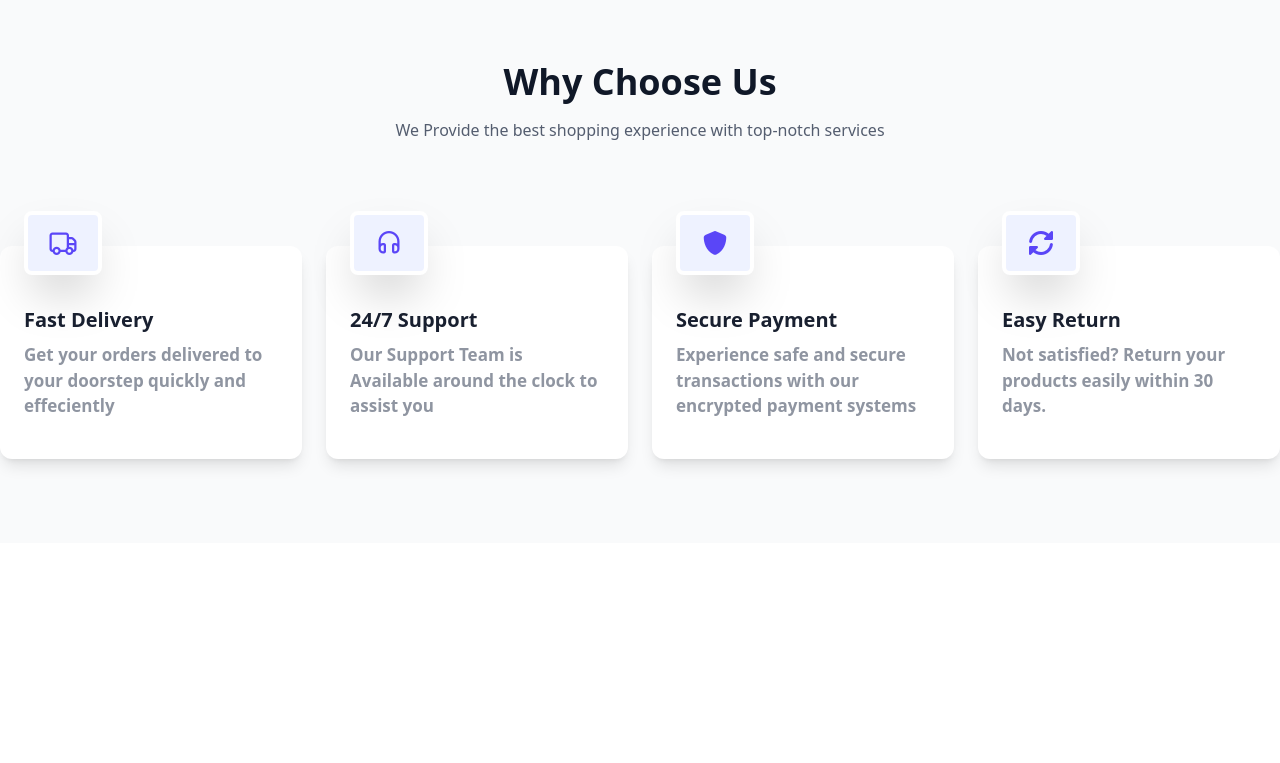
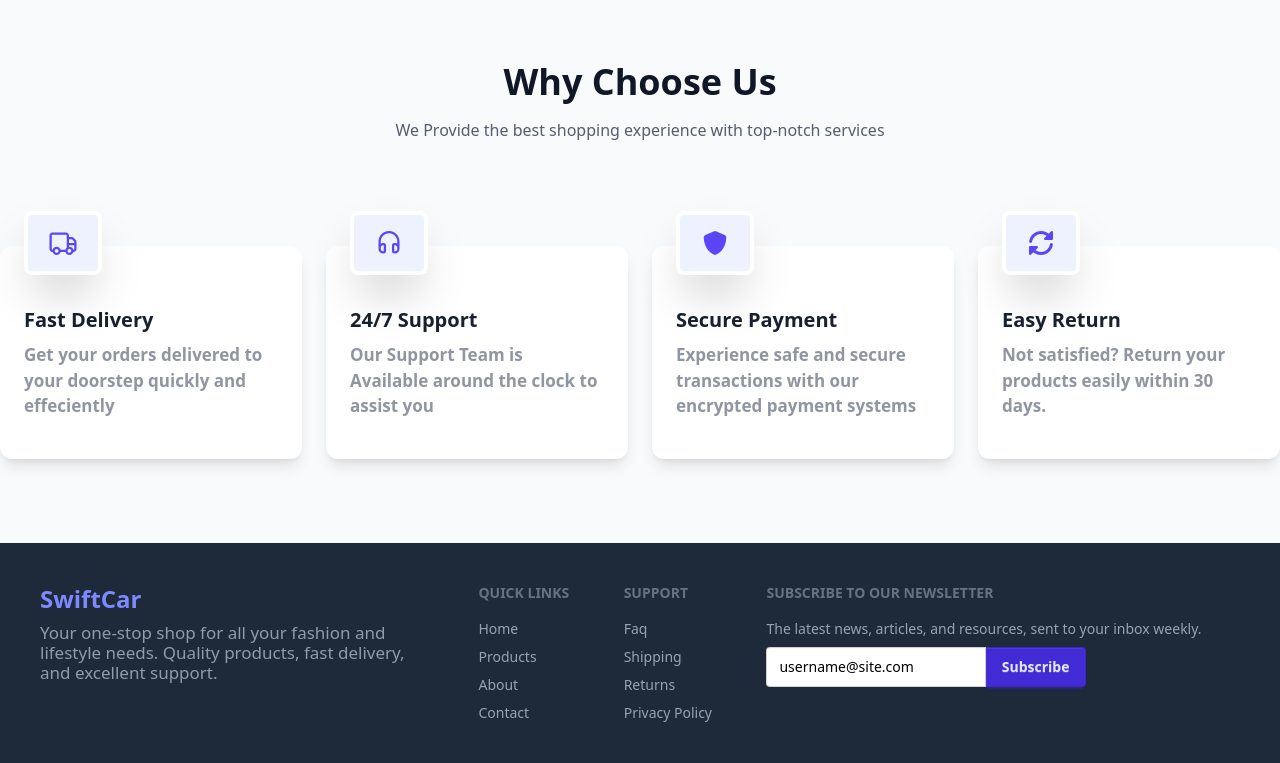
Before and after one commit to khalidhossain5000/swiftcart-next-level-project-app, a plain HTML site: page index.html in a window 1280 px wide. Shown: the part 787-1550 px from the top of the page. Before the commit the page ends 1330 px from the top, so only its background shows below. Drawn offline with nearby package versions, Linux system fonts and the light colour scheme.

Commit message:
footer done

```diff
--- a/index.html
+++ b/index.html
@@ -21,7 +21,7 @@
   </head>
   <body>
     <!-- Navbar start here -->
-    <div class="bg-base-100 shadow-sm">
+    <nav class="bg-base-100 shadow-sm">
       <div class="max-w-7xl mx-auto navbar">
         <div class="navbar-start">
           <a class="text-xl md:text-2xl font-bold text-[#4f39f6]">SwiftCar</a>
@@ -67,7 +67,7 @@
           ></span>
         </div>
       </div>
-    </div>
+    </nav>
     <!-- navbar ends -->
     <!-- banner starts -->
     <section>
@@ -158,5 +158,56 @@
         </div>
       </div>
     </section>
+    <!-- trending section will go here -->
+
+
+
+
+
+
+    <!-- footer section -->
+<footer class=" bg-[#1e2939] text-[#9aa2b0] p-10">
+  <div class="max-w-7xl mx-auto footer sm:footer-horizontal" >
+  <aside>
+        <a class="text-xl md:text-2xl font-bold text-[#7e88ff]">SwiftCar</a>
+    <p class="text-[17px] text-[#919aa8] max-w-sm">
+   Your one-stop shop for all your fashion and lifestyle needs. Quality products, fast delivery, and excellent support.
+    </p>
+  </aside>
+  <nav>
+    <h6 class="footer-title">QUICK LINKS</h6>
+    <a class="link link-hover">Home</a>
+    <a class="link link-hover">Products</a>
+    <a class="link link-hover">About</a>
+    <a class="link link-hover">Contact</a>
+  </nav>
+  <nav>
+    <h6 class="footer-title">SUPPORT</h6>
+    <a class="link link-hover">Faq</a>
+    <a class="link link-hover">Shipping</a>
+    <a class="link link-hover">Returns</a>
+    <a class="link link-hover">Privacy Policy</a>
+  </nav>
+  <nav>
+    <h6 class="footer-title"> SUBSCRIBE TO OUR NEWSLETTER</h6>
+  <p>The latest news, articles, and resources, sent to your inbox weekly.</p>
+      <fieldset class="w-80">
+
+      <div class="join">
+        <input
+          type="text"
+          placeholder="username@site.com"
+          class="input input-bordered join-item placeholder:text-black" />
+        <button class="btn btn-primary join-item">Subscribe</button>
+      </div>
+    </fieldset>
+  </nav>
+  </div>
+</footer>
+
+
+
+
+
   </body>
 </html>
```
